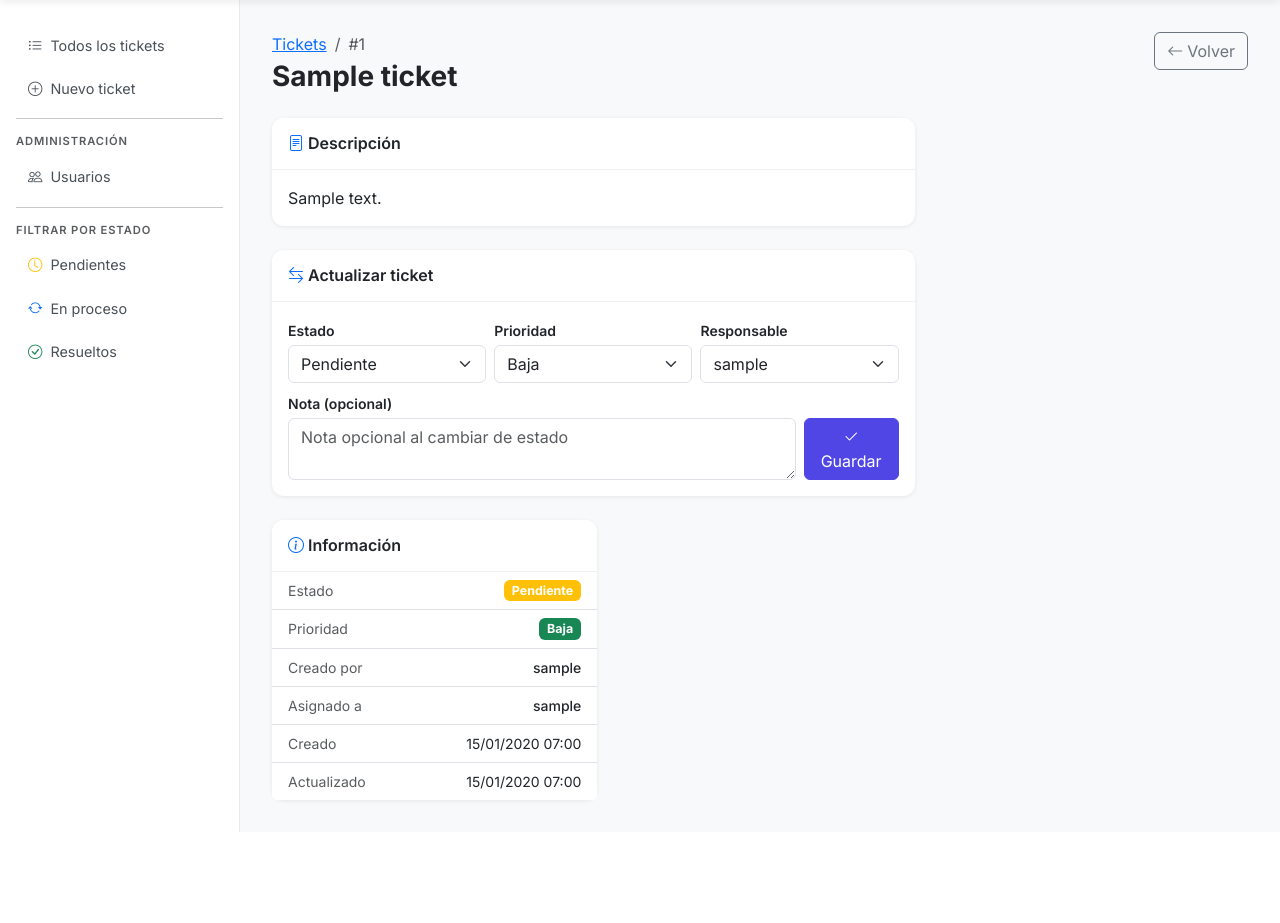
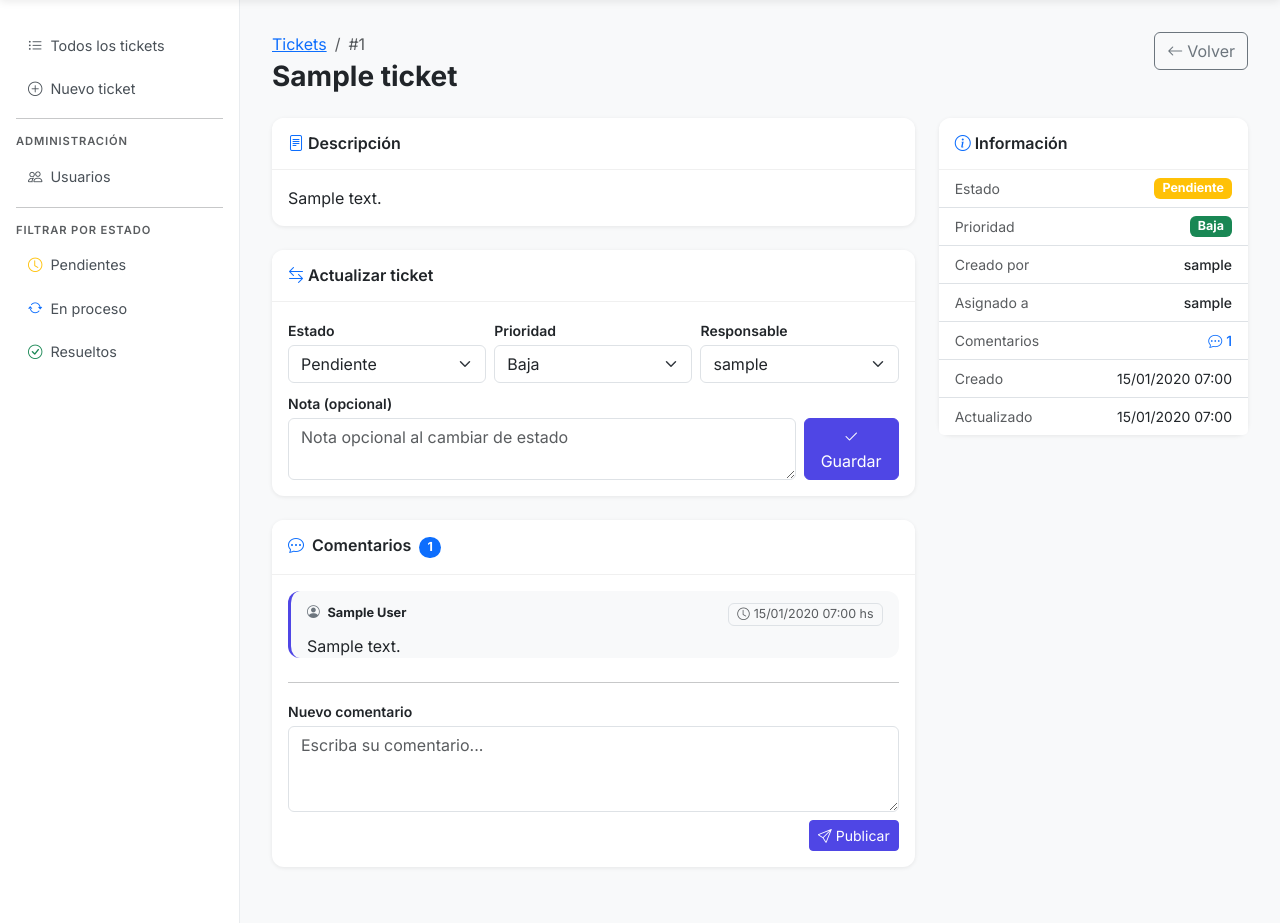
Before and after one commit to JoacoM2003/Tickets, a Django app: page /tickets/1/ in a window 1280 px wide. Shown: the part 56-979 px from the top of the page. Before the commit the page ends 888 px from the top, so only its background shows below. Run offline with Django 5.2, Linux system fonts and the light colour scheme; a user stored in the database is signed in; tables that the repository leaves empty hold one stand-in row (values such as "Sample post").

Commit message:
feat: mejora el seguimiento de tickets

```diff
--- a/tickets/forms.py
+++ b/tickets/forms.py
@@ -81,7 +81,8 @@ class ActualizarTicketForm(forms.ModelForm):
 
 
 class ComentarioForm(forms.ModelForm):
-    """Formulario para agregar un comentario a un ticket."""
+    """Formulario para publicar un comentario en un ticket."""
+
     class Meta:
         model = Comentario
         fields = ['texto']
@@ -89,12 +90,24 @@ class ComentarioForm(forms.ModelForm):
             'texto': forms.Textarea(attrs={
                 'class': 'form-control',
                 'rows': 3,
-                'placeholder': 'Escribe un comentario...',
+                'placeholder': 'Escriba su comentario...',
+                'aria-label': 'Texto del comentario',
             }),
         }
         labels = {
             'texto': '',
         }
+        error_messages = {
+            'texto': {
+                'required': 'El comentario no puede estar vacío.',
+            },
+        }
+
+    def clean_texto(self):
+        texto = self.cleaned_data.get('texto', '').strip()
+        if not texto:
+            raise forms.ValidationError('El comentario no puede estar vacío.')
+        return texto
 
 
 class UsuarioCrearForm(UserCreationForm):
--- a/tickets/models.py
+++ b/tickets/models.py
@@ -114,6 +114,12 @@ class Comentario(models.Model):
     def __str__(self):
         return f'Comentario de {self.autor} en Ticket #{self.ticket_id}'
 
+    def get_autor_display(self):
+        """Nombre legible del autor; fallback si el usuario fue eliminado."""
+        if not self.autor:
+            return 'Usuario'
+        return self.autor.get_full_name() or self.autor.username
+
 
 class HistorialEstado(models.Model):
     """
--- a/tickets/templates/tickets/base.html
+++ b/tickets/templates/tickets/base.html
@@ -112,6 +112,12 @@
     }
 
     /* ── Comentarios ── */
+    .comment-list .comment-item:last-child {
+      border-bottom: none !important;
+      margin-bottom: 0 !important;
+      padding-bottom: 0 !important;
+    }
+
     .comment-bubble {
       background: #f8f9fa;
       border-radius: 12px;
--- a/tickets/templates/tickets/ticket_detail.html
+++ b/tickets/templates/tickets/ticket_detail.html
@@ -74,50 +74,57 @@
       </div>
     </div>
 
-    {% if False %}{# DEMO: ocultar sección de comentarios #}
     <!-- Comentarios -->
-    <div class="card mb-4">
+    <div class="card mb-4" id="comentarios">
       <div class="card-header bg-white py-3 d-flex justify-content-between align-items-center">
         <h2 class="h6 mb-0 fw-semibold">
           <i class="bi bi-chat-dots me-1 text-primary"></i>
           Comentarios
-          <span class="badge bg-primary rounded-pill ms-1">{{ comentarios.count }}</span>
+          <span class="badge bg-primary rounded-pill ms-1">{{ total_comentarios }}</span>
         </h2>
       </div>
       <div class="card-body">
         {% if comentarios %}
-          <div class="d-flex flex-column gap-3 mb-4">
+          <div class="comment-list d-flex flex-column gap-3 mb-4">
             {% for comentario in comentarios %}
-              <div class="comment-bubble">
-                <div class="comment-meta mb-1">
-                  <i class="bi bi-person-circle me-1"></i>
-                  <strong>{{ comentario.autor|default:"Usuario" }}</strong>
-                  <span class="ms-2">{{ comentario.fecha|date:"d/m/Y H:i" }}</span>
-                </div>
-                <p class="mb-0" style="white-space: pre-wrap;">{{ comentario.texto }}</p>
-              </div>
+              <article class="comment-item comment-bubble">
+                <header class="d-flex justify-content-between align-items-start flex-wrap gap-2 mb-2">
+                  <div class="comment-meta">
+                    <i class="bi bi-person-circle me-1"></i>
+                    <strong class="text-dark">{{ comentario.get_autor_display }}</strong>
+                  </div>
+                  <time class="badge bg-light text-muted border fw-normal" datetime="{{ comentario.fecha|date:'c' }}">
+                    <i class="bi bi-clock me-1"></i>{{ comentario.fecha|date:"d/m/Y H:i" }} hs
+                  </time>
+                </header>
+                <p class="mb-0 text-body" style="white-space: pre-wrap;">{{ comentario.texto }}</p>
+              </article>
             {% endfor %}
           </div>
         {% else %}
-          <p class="text-muted small mb-3">No hay comentarios aún. Sé el primero en comentar.</p>
+          <div class="text-center text-muted py-4 mb-3 border rounded bg-light">
+            <i class="bi bi-chat-left-text fs-3 d-block mb-2 opacity-50"></i>
+            <p class="small mb-0 fw-medium">Este ticket aún no tiene comentarios</p>
+            <p class="small mb-0">Sé el primero en escribir uno.</p>
+          </div>
         {% endif %}
 
-        <!-- Formulario comentario -->
+        <hr class="my-3">
+
         <form method="post" action="{% url 'tickets:comentar' ticket.pk %}">
           {% csrf_token %}
-          <label class="form-label fw-semibold small">Agregar comentario</label>
+          <label class="form-label fw-semibold small mb-1" for="{{ comentario_form.texto.id_for_label }}">
+            Nuevo comentario
+          </label>
           {{ comentario_form.texto }}
           <div class="text-end mt-2">
             <button type="submit" class="btn btn-primary btn-sm">
-              <i class="bi bi-send me-1"></i>Enviar
+              <i class="bi bi-send me-1"></i>Publicar
             </button>
           </div>
         </form>
       </div>
     </div>
-    {% endif %}
-
-  </div>
 
     {% if False %}{# DEMO: ocultar historial de estados #}
     <!-- Historial de estados -->
@@ -208,6 +215,12 @@
           <span class="small fw-medium">{{ ticket.asignado_a|default:"—" }}</span>
         </li>
         <li class="list-group-item d-flex justify-content-between align-items-center">
+          <span class="small text-muted">Comentarios</span>
+          <a href="#comentarios" class="small fw-medium text-decoration-none">
+            <i class="bi bi-chat-dots me-1"></i>{{ total_comentarios }}
+          </a>
+        </li>
+        <li class="list-group-item d-flex justify-content-between align-items-center">
           <span class="small text-muted">Creado</span>
           <span class="small">{{ ticket.fecha_creacion|date:"d/m/Y H:i" }}</span>
         </li>
--- a/tickets/urls.py
+++ b/tickets/urls.py
@@ -14,7 +14,7 @@ urlpatterns = [
 
     # Acciones POST
     path('tickets/<int:pk>/actualizar/', views.actualizar_ticket, name='actualizar_ticket'),
-    path('tickets/<int:pk>/comentar/', views.agregar_comentario, name='comentar'),
+    path('tickets/<int:pk>/comentar/', views.comentar_ticket, name='comentar'),
 
     # CRUD de usuarios
     path('usuarios/', views.UsuarioListView.as_view(), name='usuario_lista'),
--- a/tickets/views.py
+++ b/tickets/views.py
@@ -61,7 +61,11 @@ class TicketListView(LoginRequiredMixin, ListView):
     paginate_by = 15
 
     def get_queryset(self):
-        qs = Ticket.objects.select_related('asignado_a', 'creado_por')
+        qs = (
+            Ticket.objects
+            .select_related('asignado_a', 'creado_por')
+            .annotate(num_comentarios=Count('comentarios'))
+        )
         estado = self.request.GET.get('estado')
         prioridad = self.request.GET.get('prioridad')
         buscar = self.request.GET.get('buscar')
@@ -89,7 +93,7 @@ class TicketListView(LoginRequiredMixin, ListView):
 class TicketDetailView(LoginRequiredMixin, DetailView):
     """
     Detalle completo de un ticket.
-    Incluye el historial de comentarios y el formulario para agregar uno nuevo.
+    Incluye la lista de comentarios y el formulario para publicar uno nuevo.
     """
     model = Ticket
     template_name = 'tickets/ticket_detail.html'
@@ -97,7 +101,11 @@ class TicketDetailView(LoginRequiredMixin, DetailView):
 
     def get_context_data(self, **kwargs):
         context = super().get_context_data(**kwargs)
-        context['comentarios'] = self.object.comentarios.select_related('autor').all()
+        comentarios = list(
+            self.object.comentarios.select_related('autor').order_by('fecha')
+        )
+        context['comentarios'] = comentarios
+        context['total_comentarios'] = len(comentarios)
         context['historial'] = self.object.historial.select_related('usuario').all()
         context['comentario_form'] = ComentarioForm()
         context['actualizar_form'] = ActualizarTicketForm(instance=self.object, user=self.request.user)
@@ -175,10 +183,10 @@ def actualizar_ticket(request, pk):
 
 
 @login_required
-def agregar_comentario(request, pk):
+def comentar_ticket(request, pk):
     """
-    Vista funcional para agregar un comentario a un ticket.
-    Solo acepta POST. El autor se asigna desde request.user.
+    Publica un comentario en un ticket.
+    Solo acepta POST; el autor se asigna desde request.user.
     """
     ticket = get_object_or_404(Ticket, pk=pk)
     if request.method == 'POST':
@@ -188,7 +196,7 @@ def agregar_comentario(request, pk):
             comentario.ticket = ticket
             comentario.autor = request.user
             comentario.save()
-            messages.success(request, 'Comentario agregado.')
+            messages.success(request, 'Comentario publicado correctamente.')
         else:
             messages.error(request, 'El comentario no puede estar vacío.')
     return redirect('tickets:detalle', pk=pk)
```
Also changed, not shown: tickets/templates/tickets/ticket_list.html (+10 -0 lines).
